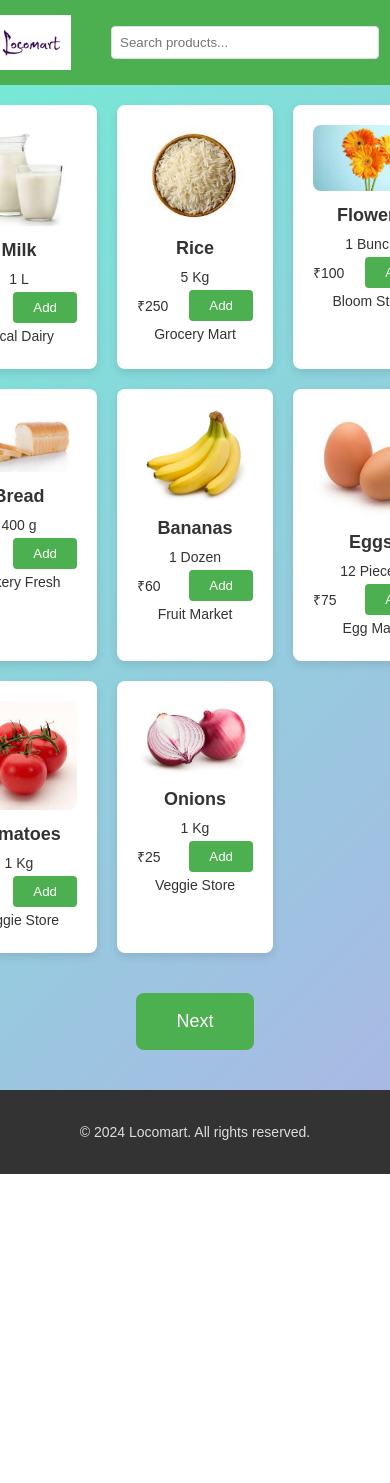
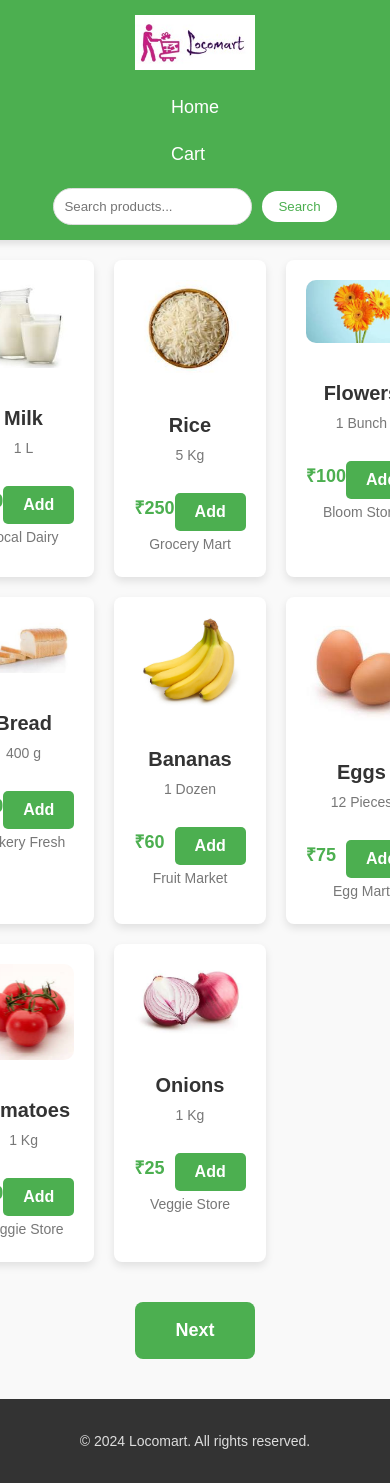
Before and after one commit to YASHASWI447/bootcamp-2024-locomart, a React (Create React App) app in the folder client/: page /home in a window 390 px wide. Shown: the top 1483 px of the page. Before the commit the page ends 1174 px from the top, so only its background shows below. Built offline with nearby package versions, Linux system fonts and the light colour scheme.

Commit message:
Fixing search bar

```diff
--- /dev/null
+++ b/client/src/components/Navbar.css
@@ -0,0 +1,176 @@
+/* Navbar Styles */
+.navbar {
+  background-color: #4caf50;
+  color: white;
+  display: flex;
+  justify-content: space-between;
+  align-items: center;
+  padding: 10px 40px;
+  box-shadow: 0 4px 6px rgba(0, 0, 0, 0.1);
+}
+
+.logo {
+  width: 120px;
+  height: auto;
+}
+
+.nav-links {
+  display: flex;
+  gap: 20px;
+}
+
+.nav-link {
+  color: white;
+  text-decoration: none;
+  font-size: 18px;
+  font-weight: 500;
+  padding: 8px 16px;
+  transition: background-color 0.3s;
+}
+
+.nav-link:hover {
+  background-color: #3e8e41;
+  border-radius: 4px;
+}
+
+.nav-search {
+  display: flex;
+  gap: 10px;
+  align-items: center;
+}
+
+.search-bar {
+  padding: 10px;
+  border-radius: 20px;
+  border: 1px solid #ddd;
+  width: 250px;
+}
+
+.search-button {
+  background-color: white;
+  color: #4caf50;
+  border: none;
+  border-radius: 20px;
+  padding: 8px 16px;
+  cursor: pointer;
+  font-weight: 500;
+  transition: background-color 0.3s, color 0.3s;
+}
+
+.search-button:hover {
+  background-color: #4caf50;
+  color: white;
+}
+
+/* Home Page */
+.home-container {
+  font-family: 'Arial', sans-serif;
+  background-color: #f9f9f9;
+}
+
+.section-title {
+  text-align: center;
+  font-size: 32px;
+  margin-bottom: 20px;
+  color: #4caf50;
+  font-weight: bold;
+}
+
+.products-container {
+  padding: 20px 50px;
+}
+
+.products {
+  display: grid;
+  grid-template-columns: repeat(auto-fit, minmax(280px, 1fr));
+  gap: 30px;
+}
+
+.product-card {
+  background-color: white;
+  padding: 20px;
+  border-radius: 10px;
+  box-shadow: 0 6px 10px rgba(0, 0, 0, 0.1);
+  text-align: center;
+  transition: transform 0.2s, box-shadow 0.2s;
+}
+
+.product-card:hover {
+  transform: translateY(-5px);
+  box-shadow: 0 10px 15px rgba(0, 0, 0, 0.2);
+}
+
+.product-image {
+  width: 100%;
+  height: auto;
+  border-radius: 10px;
+  margin-bottom: 15px;
+}
+
+.product-name {
+  font-size: 20px;
+  color: #333;
+  margin-bottom: 10px;
+}
+
+.product-quantity,
+.product-vendor,
+.product-price {
+  font-size: 14px;
+  color: #555;
+  margin: 5px 0;
+}
+
+.add-button {
+  background-color: #4caf50;
+  color: white;
+  padding: 10px 20px;
+  border: none;
+  border-radius: 4px;
+  cursor: pointer;
+  font-size: 16px;
+  font-weight: 500;
+  transition: background-color 0.3s;
+}
+
+.add-button:hover {
+  background-color: #3e8e41;
+}
+
+.price-and-button {
+  display: flex;
+  justify-content: space-between;
+  align-items: center;
+  margin-top: 15px;
+}
+
+/* Next Button */
+.next-button-container {
+  text-align: center;
+  margin-top: 30px;
+}
+
+.next-button {
+  background-color: #4caf50;
+  color: white;
+  padding: 15px 30px;
+  font-size: 18px;
+  border: none;
+  border-radius: 8px;
+  cursor: pointer;
+  transition: background-color 0.3s;
+}
+
+.next-button:hover {
+  background-color: #3e8e41;
+}
+
+/* Footer */
+.footer {
+  background-color: #333;
+  color: white;
+  text-align: center;
+  padding: 20px;
+  margin-top: 40px;
+  font-size: 14px;
+}
--- /dev/null
+++ b/client/src/components/Navbar.tsx
@@ -0,0 +1,43 @@
+import React from 'react';
+import { Link } from 'react-router-dom';
+import './Navbar.css';
+
+interface NavbarProps {
+  searchQuery: string;
+  onSearchChange: (query: string) => void;
+}
+
+const Navbar: React.FC<NavbarProps> = ({ searchQuery, onSearchChange }) => {
+  return (
+    <nav className="navbar">
+      {/* Logo */}
+      <Link to="/" className="logo-link">
+        <img src="/assets/logo.jpg" alt="Locomart Logo" className="logo" />
+      </Link>
+
+      {/* Navigation Links */}
+      <div className="nav-links">
+        <Link to="/" className="nav-link">
+          Home
+        </Link>
+        <Link to="/cart" className="nav-link">
+          Cart
+        </Link>
+      </div>
+
+      {/* Search Bar */}
+      <div className="nav-search">
+        <input
+          type="text"
+          className="search-bar"
+          placeholder="Search products..."
+          value={searchQuery}
+          onChange={(e) => onSearchChange(e.target.value)}
+        />
+        <button className="search-button">Search</button>
+      </div>
+    </nav>
+  );
+};
+
+export default Navbar;
--- a/client/src/home.css
+++ b/client/src/home.css
@@ -52,66 +52,84 @@
 
   .product-card {
     background-color: white;
-    padding: 15px;
-    border-radius: 8px;
-    box-shadow: 0 4px 8px rgba(0, 0, 0, 0.1);
+    padding: 20px;
+    border-radius: 12px;
+    box-shadow: 0px 6px 10px rgba(0, 0, 0, 0.1);
     text-align: center;
+    transition: all 0.3s ease-in-out;
+    position: relative;
+  }
+
+  .product-card:hover {
+    transform: translateY(-5px);
+    box-shadow: 0px 10px 15px rgba(0, 0, 0, 0.2);
   }
 
   .product-image {
     width: 100%;
     height: auto;
-    border-radius: 8px;
+    border-radius: 10px;
+    margin-bottom: 15px;
   }
 
   .product-name {
-    font-size: 18px;
+    font-size: 20px;
     font-weight: bold;
-    margin: 10px 0;
+    margin-bottom: 10px;
+    color: #333;
   }
 
-  .product-quantity, .product-vendor, .product-price {
+  .product-quantity,
+  .product-vendor {
     font-size: 14px;
+    color: #777;
     margin: 5px 0;
   }
 
+  .product-price {
+    font-size: 18px;
+    font-weight: bold;
+    color: #4caf50;
+    margin-top: 10px;
+  }
+
   .add-button {
-    background-color: #4CAF50;
+    background-color: #4caf50;
     color: white;
-    padding: 8px 20px;
+    padding: 10px 20px;
     border: none;
-    border-radius: 4px;
+    border-radius: 5px;
+    font-size: 16px;
+    font-weight: bold;
+    margin-top: 15px;
     cursor: pointer;
+    transition: background-color 0.3s ease;
   }
 
   .add-button:hover {
-    background-color: #45a049;
-  }
-
-  .price-and-button {
-    display: flex;
-    justify-content: space-between;
-    align-items: center;
+    background-color: #3e8e41;
   }
 
   /* Next Button */
   .next-button-container {
     text-align: center;
-    margin-top: 30px;
+    margin-top: 40px;
   }
 
   .next-button {
-    background-color: #4CAF50;
+    background-color: #4caf50;
     color: white;
     padding: 15px 30px;
     font-size: 18px;
     border: none;
     border-radius: 8px;
+    font-weight: bold;
     cursor: pointer;
+    transition: all 0.3s ease-in-out;
   }
 
   .next-button:hover {
-    background-color: #45a049;
+    background-color: #3e8e41;
   }
 
   /* Footer Styles */
@@ -125,5 +143,40 @@
 
   .footer p {
     font-size: 14px;
-    color: #ddd;
+    color: #ccc;
   }
+
+  /* Responsive Design */
+@media screen and (max-width: 768px) {
+  .navbar {
+    flex-direction: column;
+    padding: 20px;
+    gap: 15px;
+  }
+
+  .nav-links {
+    flex-direction: column;
+    gap: 10px;
+  }
+
+  .search-bar {
+    width: 100%;
+  }
+
+  .products-container {
+    padding: 20px;
+  }
+
+  .section-title {
+    font-size: 28px;
+  }
+
+  .product-card {
+    padding: 15px;
+  }
+
+  .next-button {
+    font-size: 16px;
+    padding: 10px 20px;
+  }
+}
--- a/client/src/home.tsx
+++ b/client/src/home.tsx
@@ -1,10 +1,12 @@
 import React, { useState } from 'react';
 import { useNavigate } from 'react-router-dom';
+import Navbar from './components/Navbar'; // Import Navbar
 import './home.css';
 
 const Home: React.FC = () => {
-  const navigate = useNavigate(); // Initialize navigate function
-  const [cart, setCart] = useState<any[]>([]); // State to store cart items
+  const navigate = useNavigate();
+  const [cart, setCart] = useState<any[]>([]);
+  const [searchQuery, setSearchQuery] = useState('');
 
   const products = [
     { id: 1, name: 'Milk', quantity: '1 L', price: '₹50', vendor: 'Local Dairy', image: '/assets/milk.jpg' },
@@ -17,34 +19,26 @@ const Home: React.FC = () => {
     { id: 8, name: 'Onions', quantity: '1 Kg', price: '₹25', vendor: 'Veggie Store', image: '/assets/onion.jpg' },
   ];
 
-  // Function to add product to cart
   const addToCart = (product: any) => {
-    setCart((prevCart) => [...prevCart, product]); // Add product to the cart
+    setCart((prevCart) => [...prevCart, product]);
   };
 
-  // Navigate to Cart with all items in the cart
   const goToCart = () => {
-    navigate('/cart', { state: { cart } }); // Pass cart state to Cart page
+    navigate('/cart', { state: { cart } });
   };
+
+  // Filter products based on search query
+  const filteredProducts = products.filter((product) =>
+    product.name.toLowerCase().includes(searchQuery.toLowerCase())
+  );
 
   return (
     <div className="home-container">
-      {/* Navbar */}
-      <nav className="navbar">
-        <img src="../assets/Logo.jpg" alt="Locomart Logo" className="logo" /> {/* Add logo here */}
-        <div className="nav-icons">
-          <i className="fas fa-home"></i>
-          <input type="text" className="search-bar" placeholder="Search products..." />
-          <i className="fas fa-bell"></i>
-          <i className="fas fa-shopping-bag"></i>
-          <i className="fas fa-user-circle"></i>
-        </div>
-      </nav>
+      <Navbar searchQuery={searchQuery} onSearchChange={setSearchQuery} /> {/* Pass search props */}
 
-      {/* Products Section */}
       <div className="products-container">
         <div className="products">
-          {products.map((product) => (
+          {filteredProducts.map((product) => (
             <div className="product-card" key={product.id}>
               <img src={product.image} alt={product.name} className="product-image" />
               <h3 className="product-name">{product.name}</h3>
@@ -61,14 +55,12 @@ const Home: React.FC = () => {
         </div>
       </div>
 
-      {/* Next Button */}
       <div className="next-button-container">
         <button className="next-button" onClick={goToCart}>
           Next
         </button>
       </div>
 
-      {/* Footer */}
       <footer className="footer">
         <p>&copy; 2024 Locomart. All rights reserved.</p>
       </footer>
```
